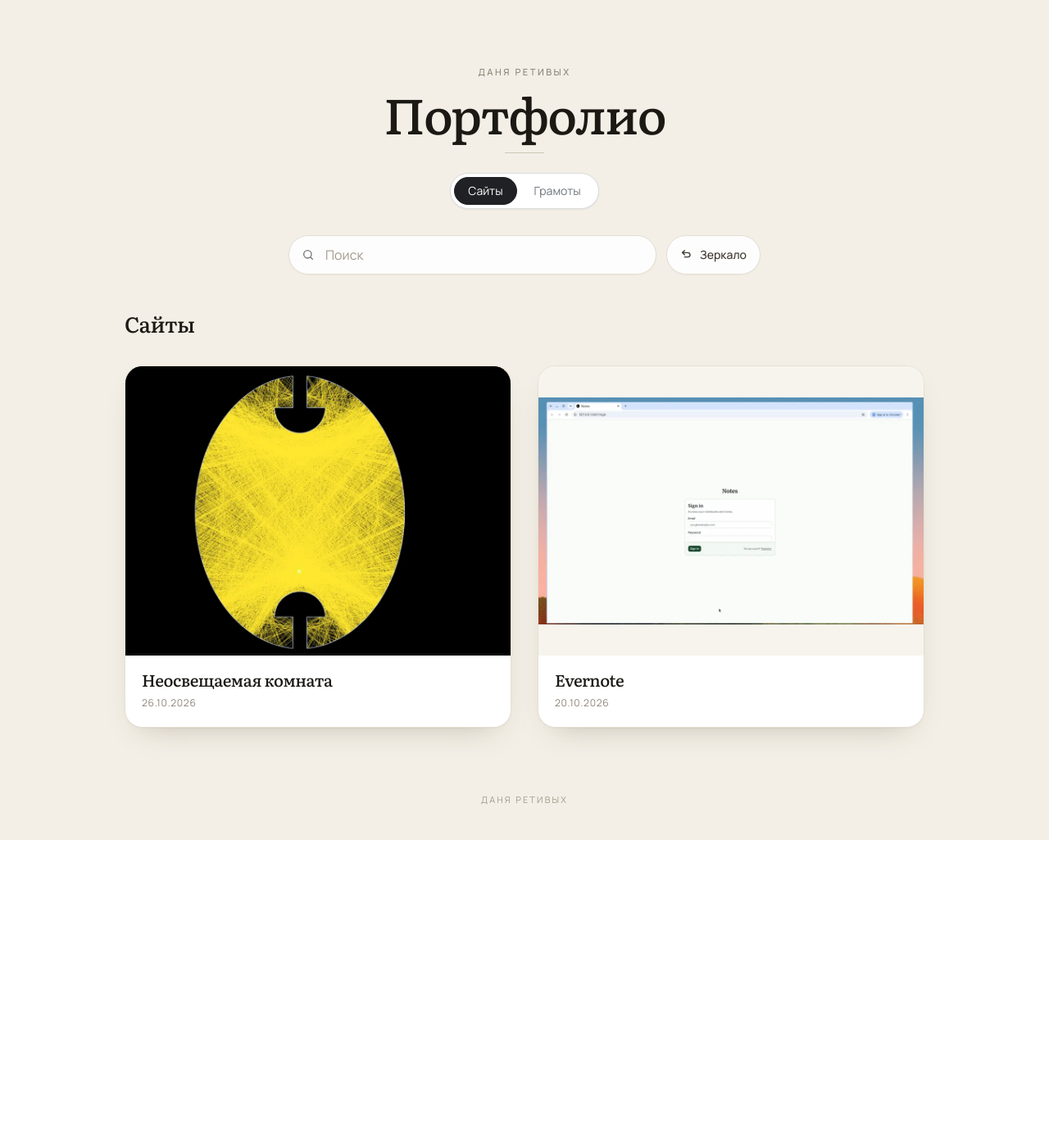
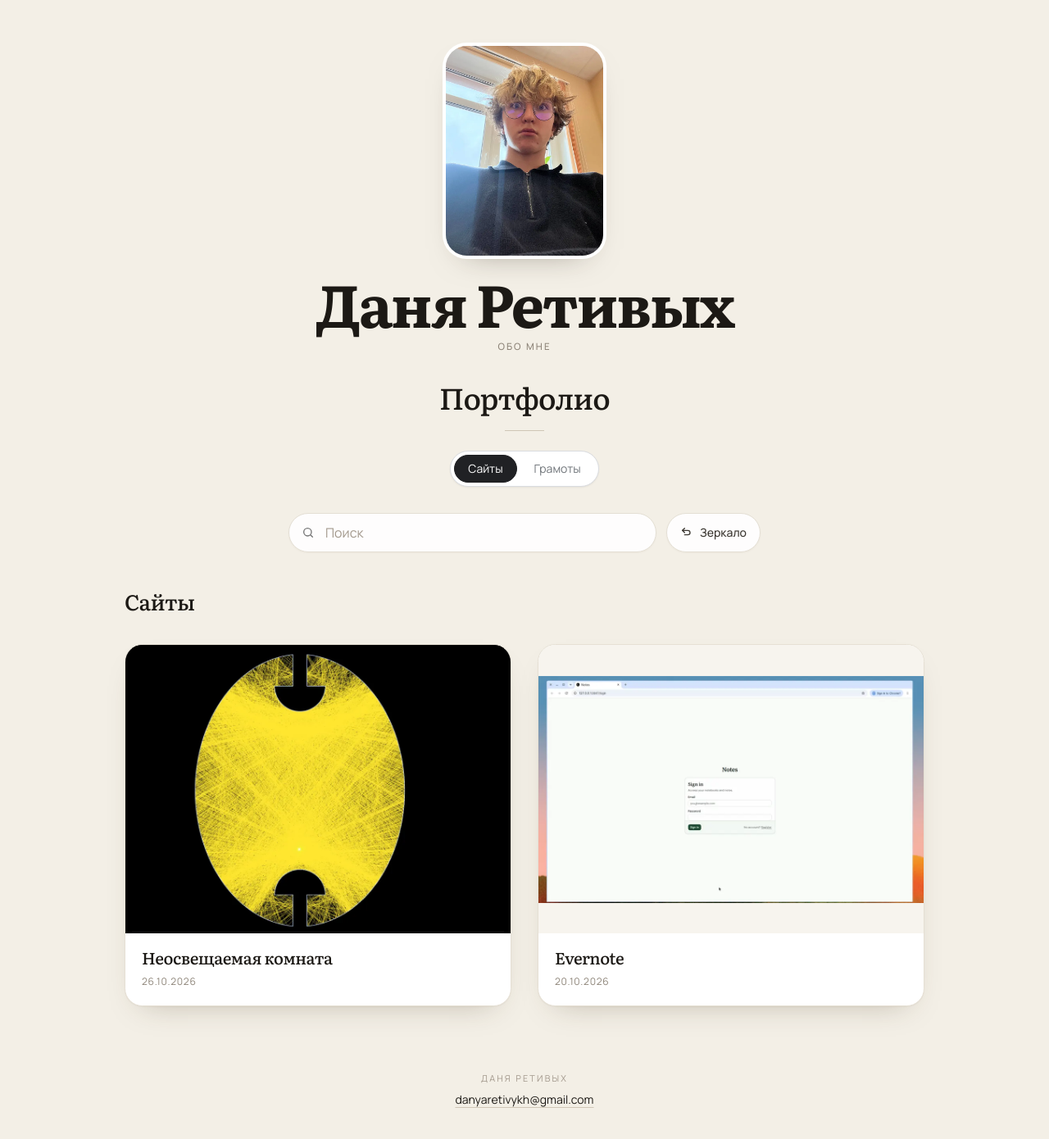
Before and after one commit to Shershula1/portfolio, a Next.js app: page / in a window 1280 px wide. Shown: the whole page at 82% size. Before the commit the page ends 1025 px from the top, so only its background shows below. Built offline with nearby package versions, Linux system fonts and the light colour scheme.

Commit message:
Add a portrait, a bolder name, and an about panel.
The about text opens on hover or tap, and the footer links to the email address.

Co-authored-by: retivykhdanya <retivykhdanya@gmail.com>

```diff
--- a/src/app/page.tsx
+++ b/src/app/page.tsx
@@ -3,7 +3,8 @@ import { PortfolioHome } from "@/components/portfolio-home";
 export default function HomePage() {
   return (
     <>
-      <link rel="preload" as="image" href="/projects/room.webp" fetchPriority="high" />
+      <link rel="preload" as="image" href="/portrait.webp" fetchPriority="high" />
+      <link rel="preload" as="image" href="/projects/room.webp" />
       <PortfolioHome />
     </>
   );
--- a/src/components/portfolio-home.tsx
+++ b/src/components/portfolio-home.tsx
@@ -16,9 +16,18 @@ export function PortfolioHome() {
   const [query, setQuery] = useState("");
   const [mirrored, setMirrored] = useState(false);
   const [section, setSection] = useState<Section>("sites");
+  const [aboutPinned, setAboutPinned] = useState(false);
+  const [aboutHover, setAboutHover] = useState(false);
+  const [canHover, setCanHover] = useState(false);
+  const aboutOpen = aboutPinned || aboutHover;
 
   useEffect(() => {
     if (window.location.hash === "#certificates") setSection("certificates");
+    const media = window.matchMedia("(hover: hover) and (pointer: fine)");
+    const update = () => setCanHover(media.matches);
+    update();
+    media.addEventListener("change", update);
+    return () => media.removeEventListener("change", update);
   }, []);
 
   function chooseSection(next: Section) {
@@ -48,12 +57,54 @@ export function PortfolioHome() {
     <div
       className={`min-h-dvh bg-[#f3efe6] text-[#1c1915] ${mirrored ? "origin-center [transform:scaleX(-1)]" : ""}`}
     >
-      <main className="mx-auto flex min-h-dvh w-full max-w-5xl flex-col px-4 pt-16 pb-10 sm:px-6 sm:pt-20">
+      <main className="mx-auto flex min-h-dvh w-full max-w-5xl flex-col px-4 pt-10 pb-10 sm:px-6 sm:pt-14">
         <header className="mx-auto w-full max-w-xl text-center">
-          <p className="text-[0.7rem] font-medium tracking-[0.22em] text-[#8d8478] uppercase">Даня Ретивых</p>
-          <h1 className="mt-3 font-serif text-[2.7rem] leading-[0.95] font-medium tracking-[-0.03em] text-[#1c1915] sm:text-6xl">
-            Портфолио
-          </h1>
+          <div
+            onMouseEnter={() => {
+              if (canHover) setAboutHover(true);
+            }}
+            onMouseLeave={() => setAboutHover(false)}
+          >
+            {/* eslint-disable-next-line @next/next/no-img-element */}
+            <img
+              src="/portrait.webp"
+              alt="Даня Ретивых"
+              width={720}
+              height={961}
+              fetchPriority="high"
+              decoding="async"
+              className="mx-auto h-52 w-40 rounded-[1.6rem] object-cover object-[center_18%] shadow-[0_16px_40px_-24px_rgba(40,32,20,0.55)] ring-4 ring-white sm:h-64 sm:w-48"
+            />
+            <h1 className="mt-6">
+              <button
+                type="button"
+                aria-expanded={aboutOpen}
+                aria-controls="about-danya"
+                onClick={() => setAboutPinned((value) => !value)}
+                className="outline-none"
+              >
+                <span className="block font-serif text-[2.75rem] leading-[0.92] font-bold tracking-[-0.035em] text-[#1c1915] sm:text-7xl">
+                  Даня Ретивых
+                </span>
+                <span className="mt-3 block text-[0.72rem] font-medium tracking-[0.18em] text-[#8d8478] uppercase">
+                  Обо мне
+                </span>
+              </button>
+            </h1>
+            <div
+              id="about-danya"
+              className={`grid transition-[grid-template-rows] duration-300 ease-out ${aboutOpen ? "grid-rows-[1fr]" : "grid-rows-[0fr]"}`}
+            >
+              <div className="overflow-hidden">
+                <p className="mx-auto max-w-md pt-4 text-[0.98rem] leading-7 text-[#3c3832]">
+                  Проходил курсы программирования, 3D-моделирования, frontend и Roblox. Занимался акробатикой 9 лет и
+                  плаванием 2 года. Уровень английского языка — B1. Учился в школе «Доверие». Родился в
+                  Санкт-Петербурге.
+                </p>
+              </div>
+            </div>
+          </div>
+          <p className="mt-8 font-serif text-3xl font-medium tracking-tight text-[#1c1915] sm:text-4xl">Портфолио</p>
           <span aria-hidden className="mx-auto mt-5 block h-px w-12 bg-[#cfc6b6]" />
         </header>
         <div
@@ -153,8 +204,14 @@ export function PortfolioHome() {
           <CertificatesSection query={query} />
         </div>
 
-        <footer className="mt-auto pt-20 text-center text-[0.68rem] tracking-[0.2em] text-[#a3998d] uppercase">
-          Даня Ретивых
+        <footer className="mt-auto flex flex-col items-center gap-2 pt-20 text-center">
+          <p className="text-[0.68rem] tracking-[0.2em] text-[#a3998d] uppercase">Даня Ретивых</p>
+          <a
+            href="mailto:danyaretivykh@gmail.com"
+            className="text-sm text-[#1c1915] underline decoration-[#cfc6b6] underline-offset-4 hover:decoration-[#1c1915]"
+          >
+            danyaretivykh@gmail.com
+          </a>
         </footer>
       </main>
     </div>
```
Also changed, not shown: public/portrait.webp (added).
